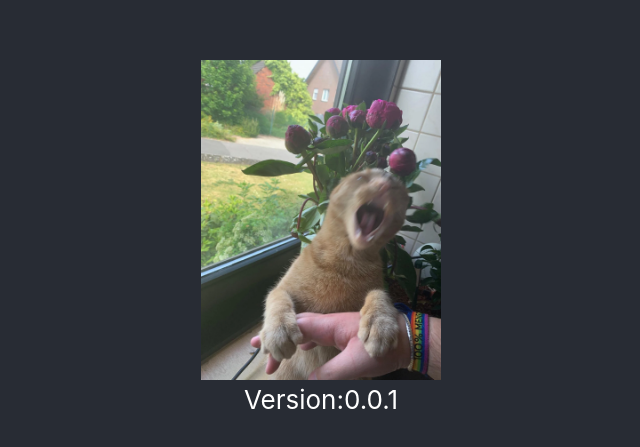
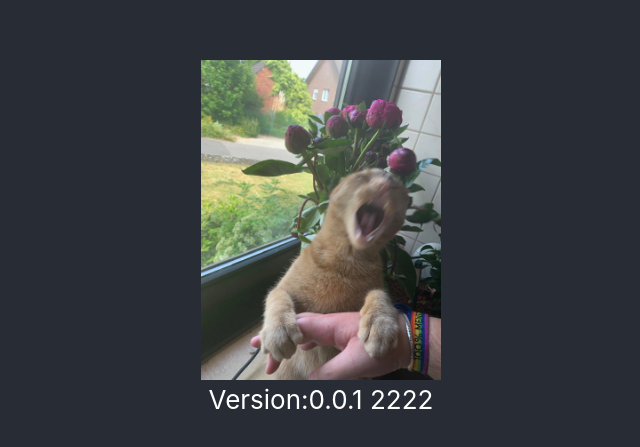
Before and after one commit to tpid-nalendro/versioning-app, a React (Create React App) app: page / in a window 1280 px wide. Shown: the part 163-610 px from the top of the page, without its empty margins (319-959 px from the left). Built offline with nearby package versions, Linux system fonts and the light colour scheme.

Commit message:
fix: build version only on prod

```diff
--- a/src/App.tsx
+++ b/src/App.tsx
@@ -14,7 +14,7 @@ export default function App() {
           alt='logo'
           style={{ marginBottom: '4px' }}
         />
-        Version:{version}
+        Version:{version} 2222
       </header>
     </div>
   )
```
Also changed, not shown: 1 other file (tests, documents, lock files or other folders).
